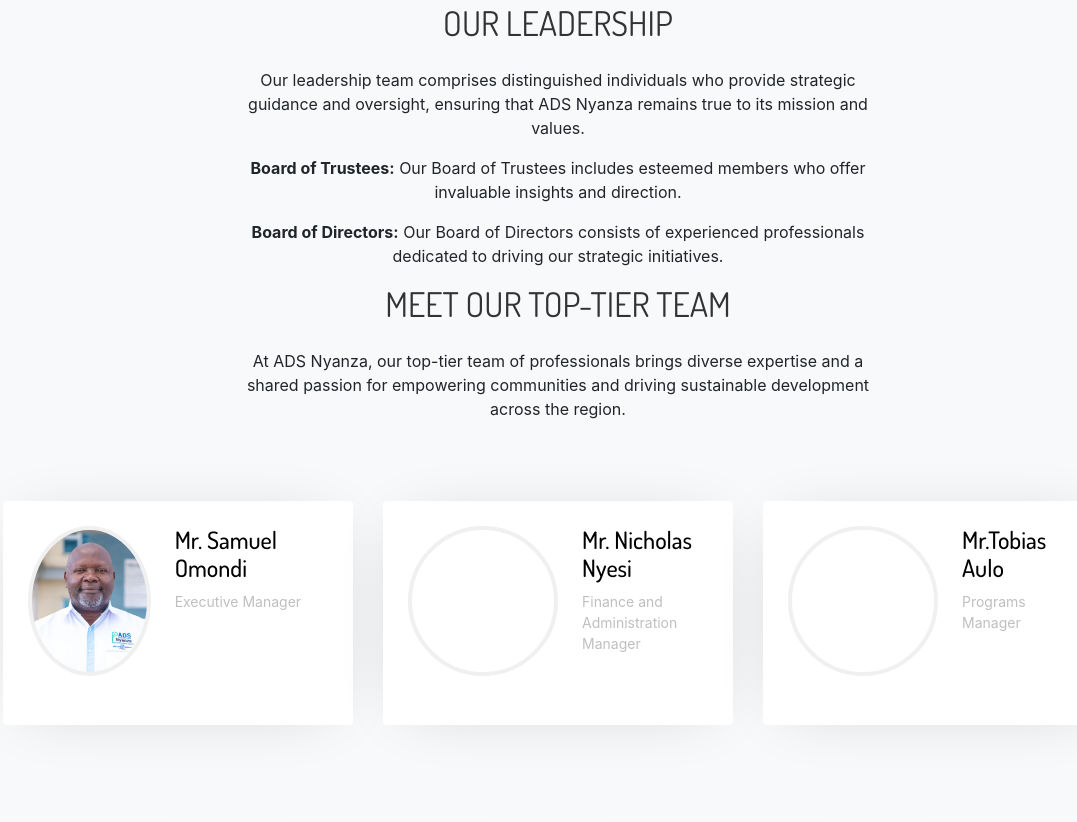
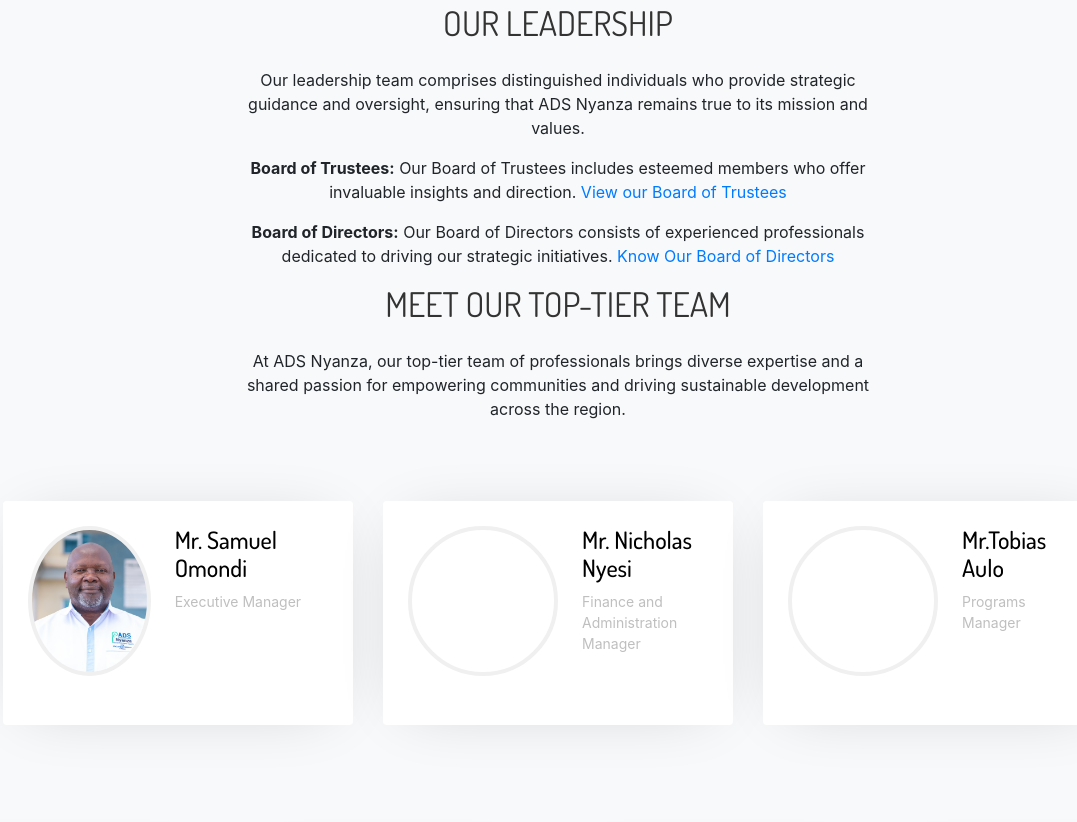
Before and after one commit to adsict25/ADS-WEB-25, a plain HTML site: page about.html in a window 1280 px wide. Shown: the part 2418-3240 px from the top of the page, without its empty margins (82-1159 px from the left). Drawn offline with nearby package versions, Linux system fonts and the light colour scheme; some packages are replaced by stand-ins of ours; no server answers.

Commit message:
Update about.html

```diff
--- a/about.html
+++ b/about.html
@@ -796,8 +796,8 @@
                 <div class="col-md-7 heading-section ftco-animate text-center">
                     <h2 class="mb-4">Our Leadership</h2>
                     <p>Our leadership team comprises distinguished individuals who provide strategic guidance and oversight, ensuring that ADS Nyanza remains true to its mission and values.</p>
-                    <p><strong>Board of Trustees:</strong> Our Board of Trustees includes esteemed members who offer invaluable insights and direction.</p>
-                    <p><strong>Board of Directors:</strong> Our Board of Directors consists of experienced professionals dedicated to driving our strategic initiatives.</p>
+                    <p><strong>Board of Trustees:</strong> Our Board of Trustees includes esteemed members who offer invaluable insights and direction. <a href="trustees_ads.html">View our Board of Trustees</a></p>
+                    <p><strong>Board of Directors:</strong> Our Board of Directors consists of experienced professionals dedicated to driving our strategic initiatives. <a href="directors_ads.html">Know Our Board of Directors</a></p>
                     <h2 class="mb-4">Meet Our Top-Tier Team</h2>
                     <p>At ADS Nyanza, our top-tier team of professionals brings diverse expertise and a shared passion for empowering communities and driving sustainable development across the region.</p>
                 </div>
```
